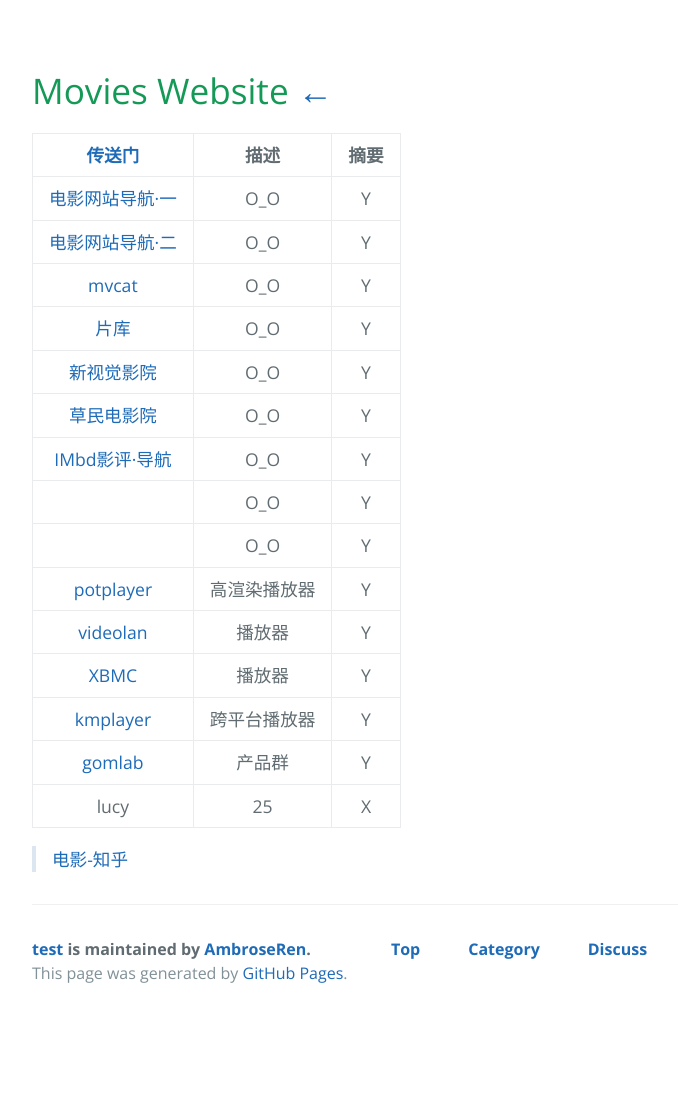
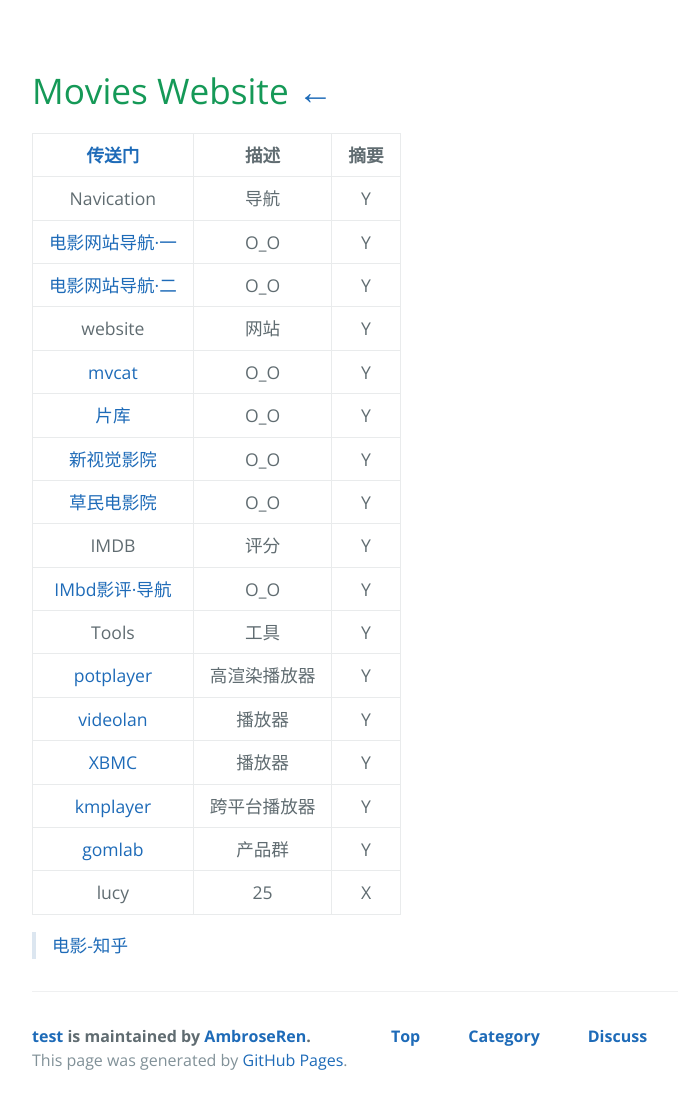
Before and after one commit to AmbroseRen/test, a Jekyll site: the page built from Art/Movies/index.md, in a window 1280 px wide. Shown: the whole page, without its empty margins (128-806 px from the left). Built offline with Jekyll 4.4.1, drawn with Linux system fonts in a browser that asks for light colours; nearby versions of some CDN libraries; our own code applies the rules of GitHub Pages for plain Markdown files; library files that are not in the unit come from our copies; the repository's description, which GitHub fills in, is left out; before the commit the page ends 1017 px from its top, so only the background shows below that.

Commit message:
Update index.md

```diff
--- a/Art/Movies/index.md
+++ b/Art/Movies/index.md
@@ -24,15 +24,17 @@
 
 | [传送门](../../navigation.md#sp) | 描述 | 摘要 |
 |:---:|:---:|:---:|
+| Navication | 导航 | Y |
 | [电影网站导航·一](http://www.ziyuangou.com/tag/zaixiandianying/) | O_O | Y |
 | [电影网站导航·二](http://www.staycu.com/archives/237) | O_O | Y |
+| website | 网站 | Y |
 | [mvcat](http://www.mvcat.com) | O_O | Y |
 | [片库](https://www.pianku.me/tv/wNiNWarFDM.html) | O_O | Y |
 | [新视觉影院](https://www.ixinshijue.com/) | O_O | Y |
 | [草民电影院](https://www.cmdy2020.com/kongbupian.html) | O_O | Y |
+| IMDB | 评分 | Y |
 | [IMbd影评·导航](https://m.imdb.com/?ref_=ft_mdot) | O_O | Y |
-| []() | O_O | Y |
-| []() | O_O | Y |
+| Tools | 工具 | Y |
 | [potplayer](https://potplayer.daum.net/?lang=zh_CN) | 高渲染播放器 | Y |
 | [videolan](https://www.videolan.org/index.zh.html) | 播放器 | Y |
 | [XBMC](https://kodi.tv/download/) | 播放器 | Y |
```
